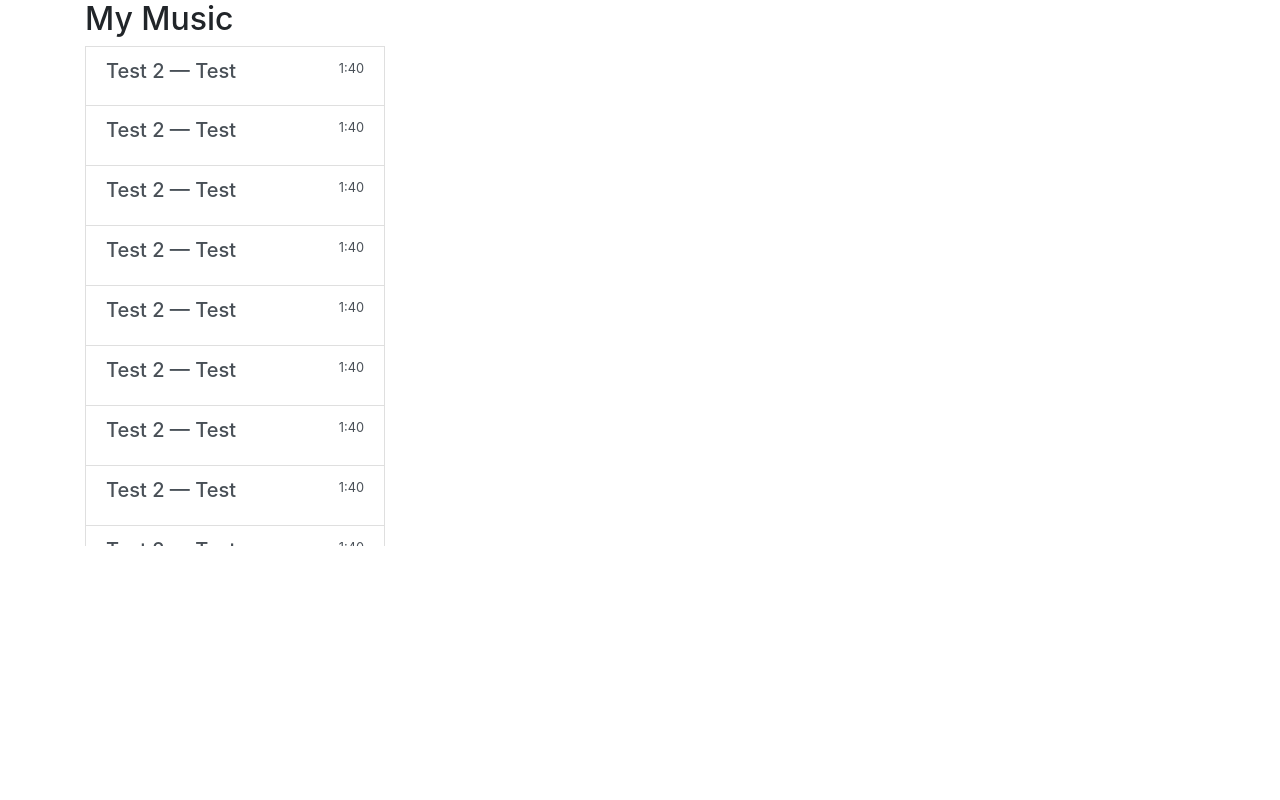
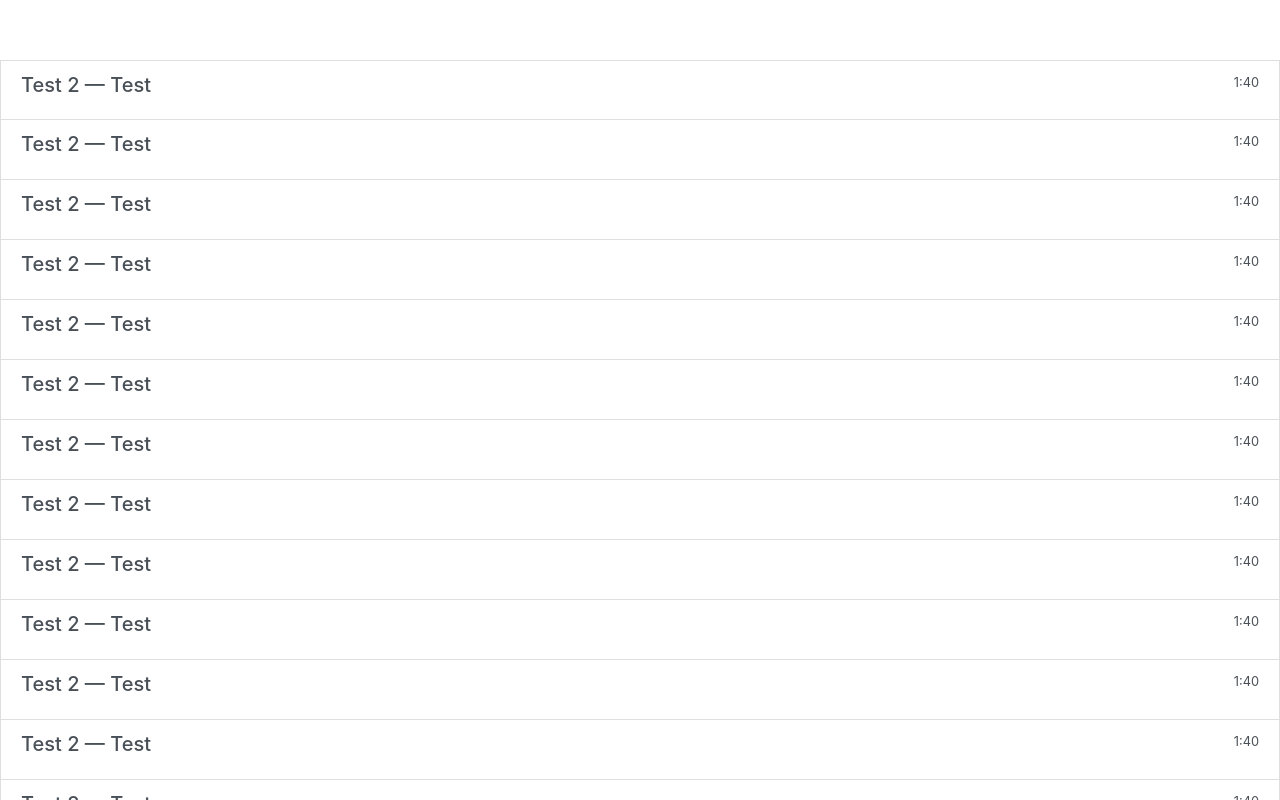
Before and after one commit to makelesscode/web-task, a React app: page / in a window 1280 px wide. Built offline with nearby package versions, Linux system fonts and the light colour scheme.

Commit message:
Position the audio list

```diff
--- a/src/components/AudioList.jsx
+++ b/src/components/AudioList.jsx
@@ -6,9 +6,27 @@ import AudioListItem from './AudioListItem';
 class AudioList extends React.Component {
   constructor(props) {
     super(props);
-    // With function binding we can always get access to `this` object,
-    // and therefore its `children` prop.
+    // With function binding we can always get access to the component
     this.getRow = this.getRow.bind(this);
+    this.onWindowResize = this.onWindowResize.bind(this);
+
+    this.state = {
+      height: window.innerHeight,
+    };
+  }
+
+  componentDidMount() {
+    window.addEventListener('resize', this.onWindowResize);
+  }
+
+  componentWillUnmount() {
+    window.removeEventListener('resize', this.onWindowResize);
+  }
+
+  onWindowResize() {
+    this.setState({
+      height: window.innerHeight,
+    });
   }
 
   getRow({ index, style }) {
@@ -27,10 +45,11 @@ class AudioList extends React.Component {
 
   render() {
     const { children } = this.props;
+    const { height } = this.state;
     return (
       <List
-        height={500}
-        width={300}
+        className="audio-list"
+        height={height}
         itemCount={children.length}
         itemSize={60}
       >
--- a/src/components/common/Page.jsx
+++ b/src/components/common/Page.jsx
@@ -5,10 +5,7 @@ import TooltipConnected from '../../containers/ConnectedTooltip';
 function Page() {
   return (
     <>
-      <div className="container">
-        <h2>My Music</h2>
-        <AudioListContainer />
-      </div>
+      <AudioListContainer />
       <TooltipConnected />
     </>
   );
--- /dev/null
+++ b/src/styles/audio-list.scss
@@ -0,0 +1,8 @@
+.audio-list {
+  -webkit-overflow-scrolling: touch;
+  padding-bottom: 80px;
+  > div {
+    margin-top: 60px;
+    position: relative;
+  }
+}
--- a/src/styles/index.scss
+++ b/src/styles/index.scss
@@ -1,2 +1,3 @@
 @import 'bootstrap/scss/bootstrap';
-@import 'variables';
+@import './variables';
+@import './audio-list';
```
